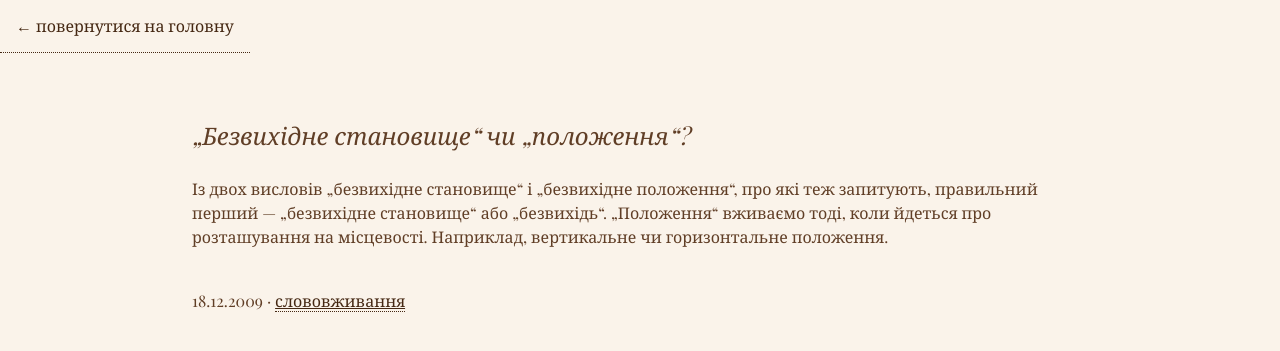
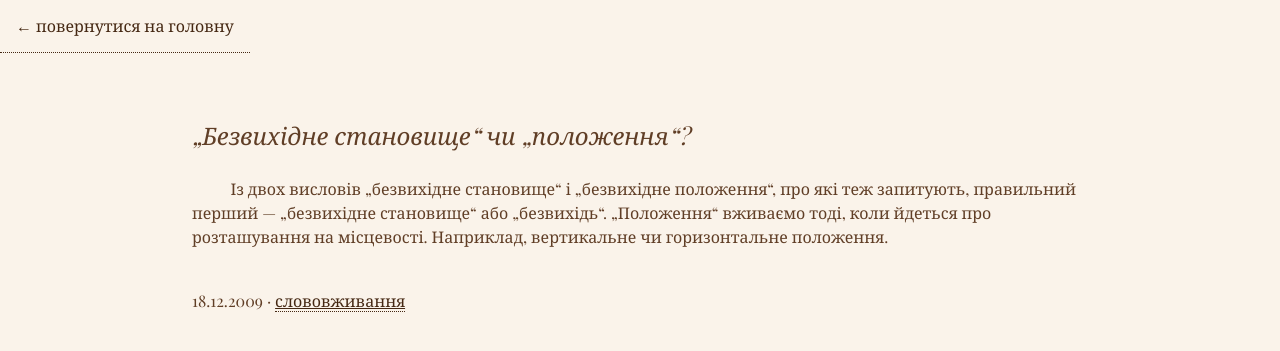
Before and after one commit to ponomariv/ponomariv.github.io, a Jekyll site: the page built from _posts/2009-12-18-bezvyhidne-stanovyshche-chy-polozhennja.md, in a window 1280 px wide. Shown: the top 351 px of the page. Built offline with Jekyll 4.4.1, drawn with Linux system fonts in a browser that asks for light colours; some web fonts are replaced.

Commit message:
Update _main.scss

```diff
--- a/_sass/_main.scss
+++ b/_sass/_main.scss
@@ -50,7 +50,7 @@ pre {
 }
 
 .post p {
-	margin: .5rem 0;
+	margin: .5rem 0; text-indent: 4ch;
 }
 
 .post h1, .post h2, .post h3, .post h4 {
```
